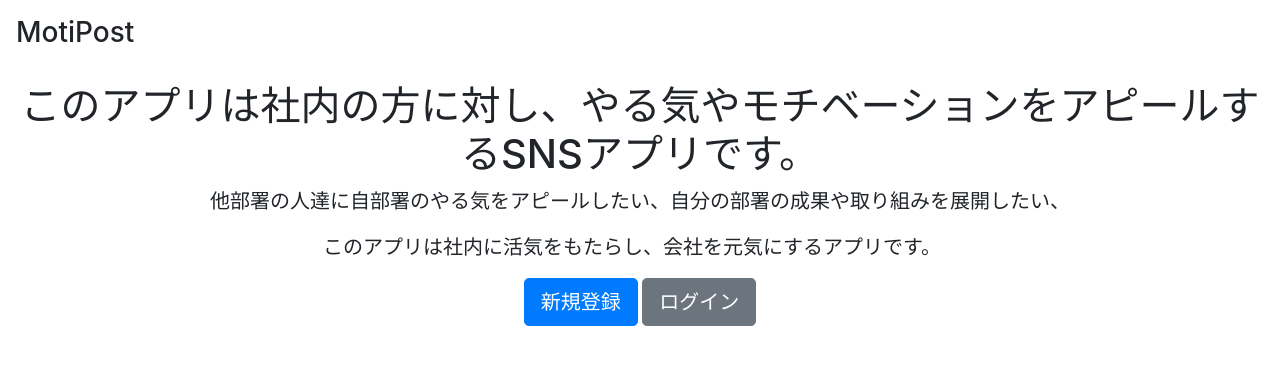
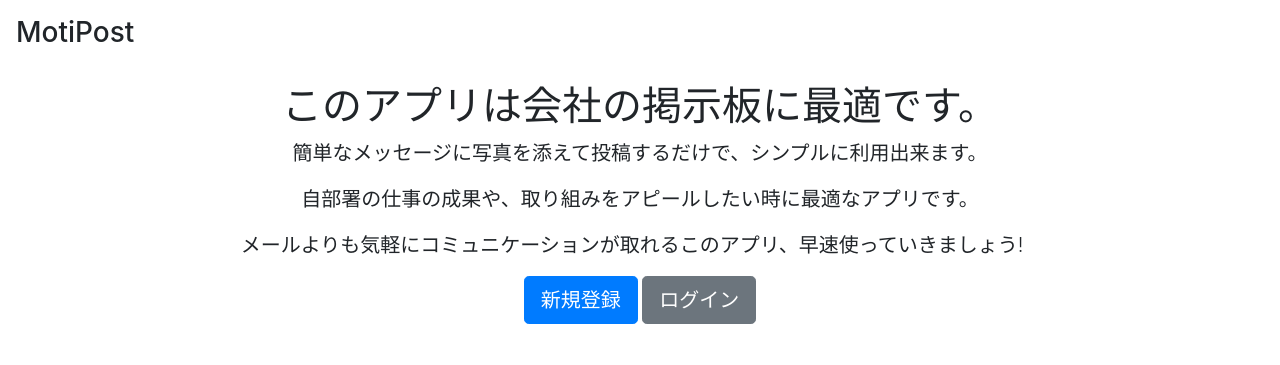
Before and after one commit to tkikukawa0089/MotiPost, a Django app: page / in a window 1280 px wide. Shown: the top 365 px of the page. Run offline with Django 3.2, Linux system fonts and the light colour scheme; parts of the project's set-up code (start-up, migrations or seed data) failed here and were passed over; some libraries are stand-ins or nearby versions.

Commit message:
文字変更
headerの<h1>と<p>行の文字を変更しました。

```diff
--- a/templates/index.html
+++ b/templates/index.html
@@ -12,10 +12,10 @@
   <div style="text-align: center">
   <main role="main" class="inner cover">
       <nav class="nav nav-masthead justify-content-center">
-        <h1 class="cover-heading">このアプリは社内の方に対し、やる気やモチベーションをアピールするSNSアプリです。</h1>
-        <p class="lead">他部署の人達に自部署のやる気をアピールしたい、</p>
-        <p class="lead">自分の部署の成果や取り組みを展開したい、</p>
-        <p class="lead">このアプリは社内に活気をもたらし、会社を元気にするアプリです。</p>
+        <h1 class="cover-heading">このアプリは会社の掲示板に最適です。</h1>
+        <p class="lead">簡単なメッセージに写真を添えて投稿するだけで、シンプルに利用出来ます。</p>
+        <p class="lead">自部署の仕事の成果や、取り組みをアピールしたい時に最適なアプリです。</p>
+        <p class="lead">メールよりも気軽にコミュニケーションが取れるこのアプリ、早速使っていきましょう!</p>
         　<div style="text-align: center">
   </main>
 
```
